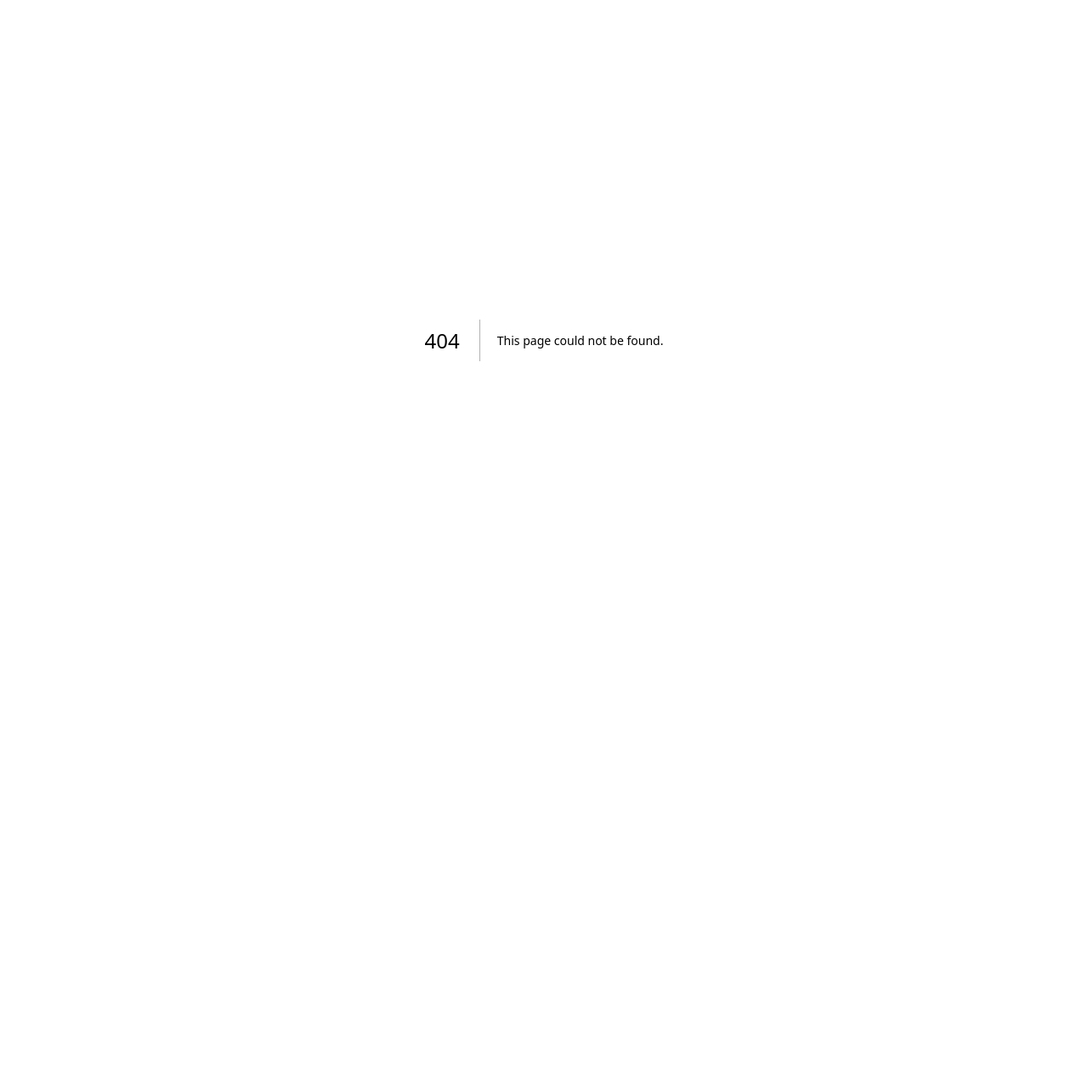
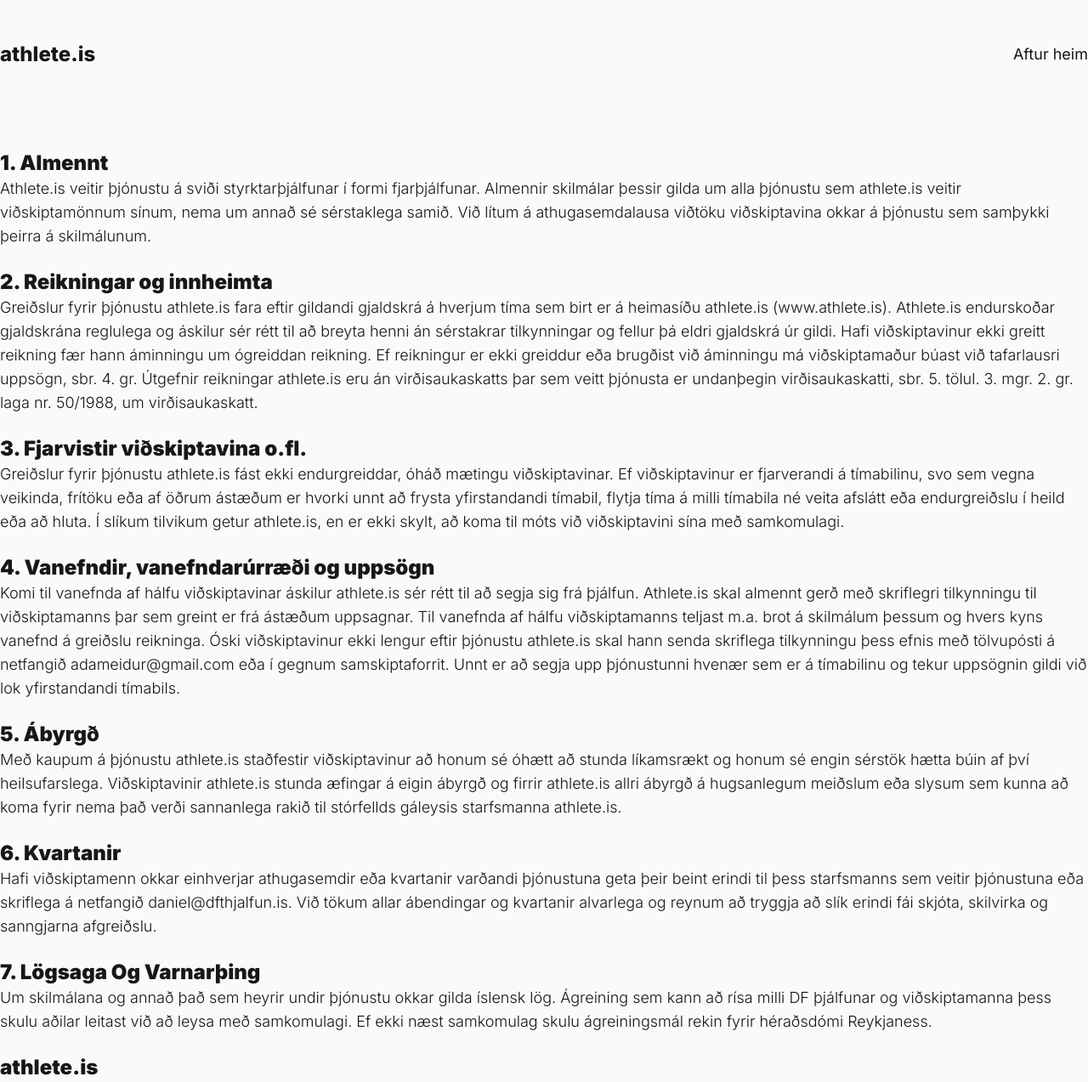
Before and after one commit to Hjortur17/athlete.is, a Next.js app: page /skilmalar in a window 1280 px wide. Before the commit this address had no page. Shown: the top 1273 px of the page at 85% size. Before the commit the page ends 800 px from the top, so only its background shows below. Built offline with nearby package versions, Linux system fonts and the light colour scheme.

Commit message:
Added 'Terms'

```diff
--- a/src/pages/index.tsx
+++ b/src/pages/index.tsx
@@ -1,4 +1,5 @@
 import { Inter } from 'next/font/google'
+import Link from 'next/link'
 
 const inter = Inter({ subsets: ['latin'] })
 
@@ -7,8 +8,9 @@
     <main
       className={`flex min-h-screen flex-col items-center text-neutral-900 px-6 xl:px-0 justify-between ${inter.className} bg-neutral-50`}
     >
-      <div className="w-full max-w-screen-xl mx-auto pt-12">
+      <div className="w-full max-w-screen-xl mx-auto pt-12 flex items-center justify-between">
         <h1 className="text-xl xl:text-2xl 2xl:text-3xl font-extrabold">athlete.is</h1>
+        <Link href="/skilmalar" className="text-sm xl:text-lg">Skilmálar</Link>
       </div>
 
       <div className="relative max-w-3xl mx-auto text-center space-y-6 my-12 md:my-24 xl:my-0">
--- /dev/null
+++ b/src/pages/skilmalar.tsx
@@ -0,0 +1,56 @@
+import { Inter } from 'next/font/google'
+import Link from 'next/link'
+
+const inter = Inter({ subsets: ['latin'] })
+
+export default function Terms() {
+  return (
+    <main
+      className={`min-h-screen text-neutral-900 px-6 xl:px-0 justify-between ${inter.className} bg-neutral-50`}
+    >
+      <div className="w-full max-w-screen-xl mx-auto pt-12 flex items-center justify-between">
+        <h1 className="text-xl xl:text-2xl 2xl:text-3xl font-extrabold">athlete.is</h1>
+        <Link href="/" className="text-sm xl:text-lg">Aftur heim</Link>
+      </div>
+
+      <div className="relative max-w-screen-xl mx-auto text-left space-y-6 py-24 xl:my-0">
+        <div>
+            <h2 className='text-xl xl:text-2xl 2xl:text-3xl font-black'>1. Almennt</h2>
+            <p className='text-lg font-light'>Athlete.is veitir þjónustu á sviði styrktarþjálfunar í formi fjarþjálfunar. Almennir skilmálar þessir gilda um alla þjónustu sem athlete.is veitir viðskiptamönnum sínum, nema um annað sé sérstaklega samið. Við lítum á athugasemdalausa viðtöku viðskiptavina okkar á þjónustu sem samþykki þeirra á skilmálunum.</p>
+        </div>
+        <div>
+            <h2 className='text-xl xl:text-2xl 2xl:text-3xl font-black'>2. Reikningar og innheimta</h2>
+            <p className='text-lg font-light'>Greiðslur fyrir þjónustu athlete.is fara eftir gildandi gjaldskrá á hverjum tíma sem birt er á heimasíðu athlete.is (www.athlete.is). Athlete.is endurskoðar gjaldskrána reglulega og áskilur sér rétt til að breyta henni án sérstakrar tilkynningar og fellur þá eldri gjaldskrá úr gildi. Hafi viðskiptavinur ekki greitt reikning fær hann áminningu um ógreiddan reikning. Ef reikningur er ekki greiddur eða brugðist við áminningu má viðskiptamaður búast við tafarlausri uppsögn, sbr. 4. gr. Útgefnir reikningar athlete.is eru án virðisaukaskatts þar sem veitt þjónusta er undanþegin virðisaukaskatti, sbr. 5. tölul. 3. mgr. 2. gr. laga nr. 50/1988, um virðisaukaskatt.</p>
+        </div>
+        <div>
+            <h2 className='text-xl xl:text-2xl 2xl:text-3xl font-black'>3. Fjarvistir viðskiptavina o.fl.</h2>
+            <p className='text-lg font-light'>Greiðslur fyrir þjónustu athlete.is fást ekki endurgreiddar, óháð mætingu viðskiptavinar. Ef viðskiptavinur er fjarverandi á tímabilinu, svo sem vegna veikinda, frítöku eða af öðrum ástæðum er hvorki unnt að frysta yfirstandandi tímabil, flytja tíma á milli tímabila né veita afslátt eða endurgreiðslu í heild eða að hluta. Í slíkum tilvikum getur athlete.is, en er ekki skylt, að koma til móts við viðskiptavini sína með samkomulagi.</p>
+        </div>
+        <div>
+            <h2 className='text-xl xl:text-2xl 2xl:text-3xl font-black'>4. Vanefndir, vanefndarúrræði og uppsögn</h2>
+            <p className='text-lg font-light'>Komi til vanefnda af hálfu viðskiptavinar áskilur athlete.is sér rétt til að segja sig frá þjálfun. Athlete.is skal almennt gerð með skriflegri tilkynningu til viðskiptamanns þar sem greint er frá ástæðum uppsagnar. Til vanefnda af hálfu viðskiptamanns teljast m.a. brot á skilmálum þessum og hvers kyns vanefnd á greiðslu reikninga. Óski viðskiptavinur ekki lengur eftir þjónustu athlete.is skal hann senda skriflega tilkynningu þess efnis með tölvupósti á netfangið adameidur@gmail.com eða í gegnum samskiptaforrit. Unnt er að segja upp þjónustunni hvenær sem er á tímabilinu og tekur uppsögnin gildi við lok yfirstandandi tímabils.</p>
+        </div>
+        <div>
+            <h2 className='text-xl xl:text-2xl 2xl:text-3xl font-black'>5. Ábyrgð</h2>
+            <p className='text-lg font-light'>Með kaupum á þjónustu athlete.is staðfestir viðskiptavinur að honum sé óhætt að stunda líkamsrækt og honum sé engin sérstök hætta búin af því heilsufarslega. Viðskiptavinir athlete.is stunda æfingar á eigin ábyrgð og firrir athlete.is allri ábyrgð á hugsanlegum meiðslum eða slysum sem kunna að koma fyrir nema það verði sannanlega rakið til stórfellds gáleysis starfsmanna athlete.is.</p>
+        </div>
+        <div>
+            <h2 className='text-xl xl:text-2xl 2xl:text-3xl font-black'>6. Kvartanir</h2>
+            <p className='text-lg font-light'>Hafi viðskiptamenn okkar einhverjar athugasemdir eða kvartanir varðandi þjónustuna geta þeir beint erindi til þess starfsmanns sem veitir þjónustuna eða skriflega á netfangið daniel@dfthjalfun.is. Við tökum allar ábendingar og kvartanir alvarlega og reynum að tryggja að slík erindi fái skjóta, skilvirka og sanngjarna afgreiðslu.</p>
+        </div>
+        <div>
+            <h2 className='text-xl xl:text-2xl 2xl:text-3xl font-black'>7. Lögsaga Og Varnarþing</h2>
+            <p className='text-lg font-light'>Um skilmálana og annað það sem heyrir undir þjónustu okkar gilda íslensk lög. Ágreining sem kann að rísa milli DF þjálfunar og viðskiptamanna þess skulu aðilar leitast við að leysa með samkomulagi. Ef ekki næst samkomulag skulu ágreiningsmál rekin fyrir héraðsdómi Reykjaness.</p>
+        </div>
+        <div>
+            <h2 className='text-xl xl:text-2xl 2xl:text-3xl font-black'>athlete.is</h2>
+            <p className='text-lg font-light'>Adam Eiður Ásgeirsson</p>
+            <p className='text-lg font-light'>Kt: 2707982419</p>
+            <p className='text-lg font-light'>Bergás 3, 260 Reykjanesbær</p>
+            <p className='text-lg font-light'>S: 6966090</p>
+            <p className='text-lg font-light'>adameidur@gmail.com</p>
+        </div>
+      </div>
+    </main>
+  )
+}
```
